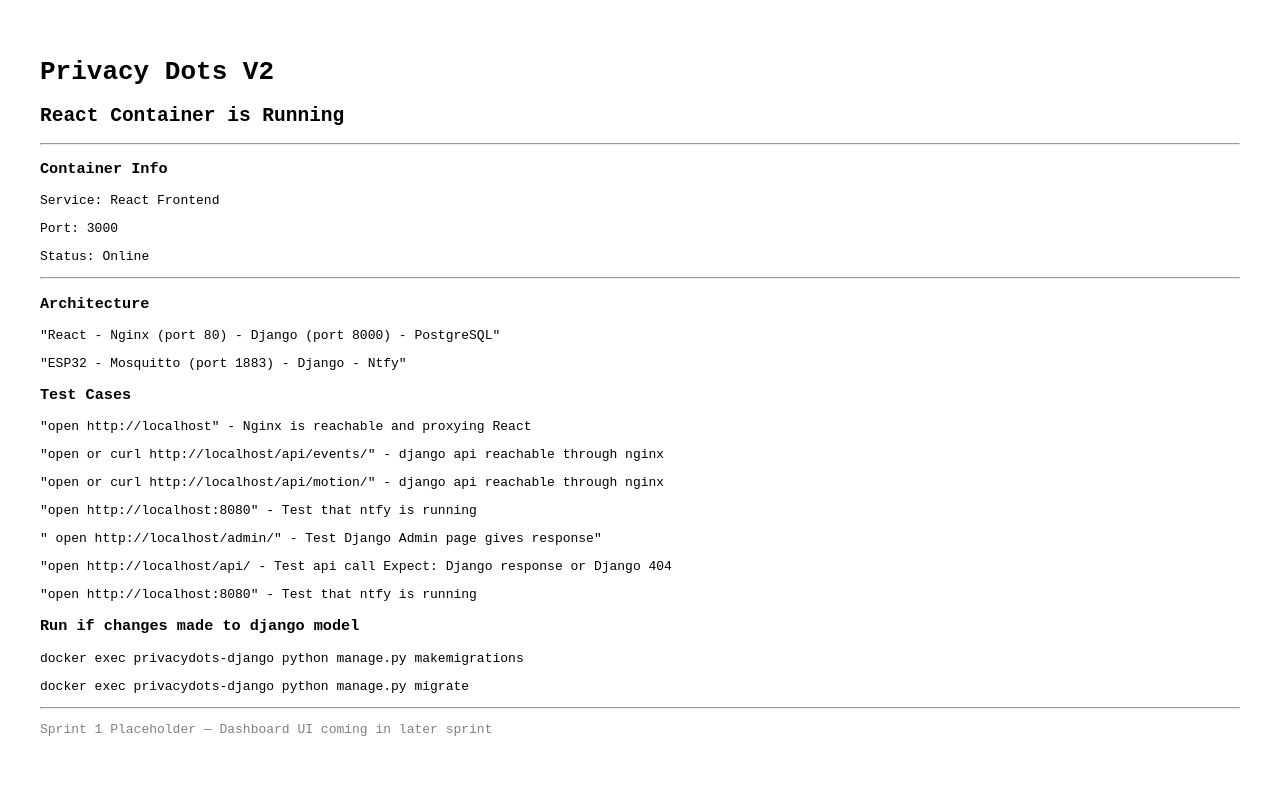
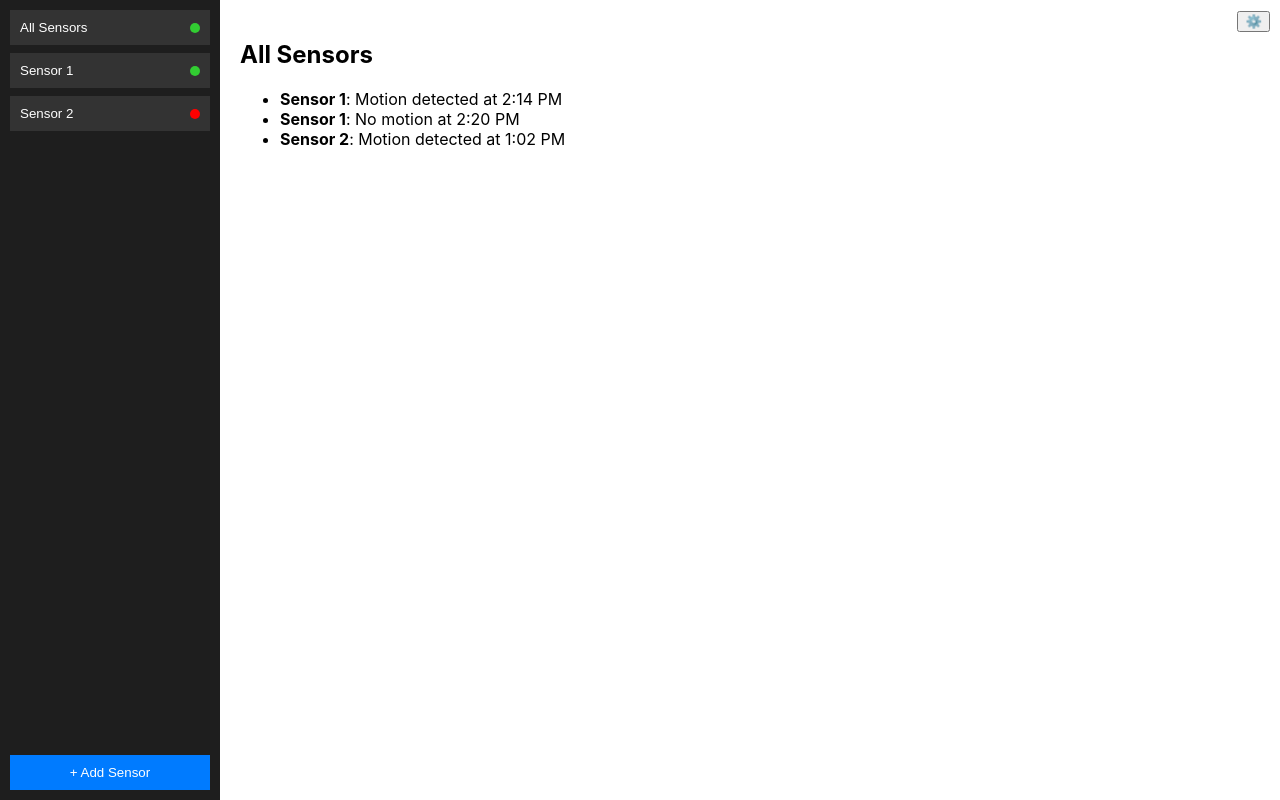
Before and after one commit to devi-walto/Privacy-Dots-V2, a React (Create React App) app in the folder react/: page / in a window 1280 px wide. Built offline with nearby package versions, Linux system fonts and the light colour scheme.

Commit message:
Update App.js
The UI is still pretty basic and nothing is connected yet but I put in dummy logs and sensor statuses. The delete sensor in the settings also works. I built this locally in a jsx file so Im not sure if that will be an issue.

```diff
--- a/react/src/App.js
+++ b/react/src/App.js
@@ -14,46 +14,170 @@
  *   - django/event_handler/views.py — will fetch event data from here
  */
 
+
+import { useState, useEffect } from "react";
+import "./App.css";
+
 function App() {
+  // list of sensors
+  const [sensors, setSensors] = useState(() => {
+  const saved = localStorage.getItem("sensors");
+  return saved
+    ? JSON.parse(saved)
+    : [
+        { name: "All Sensors", status: "online" },
+        { name: "Sensor 1", status: "online" },
+        { name: "Sensor 2", status: "offline" },
+      ];
+  });
+
+  const [selectedSensor, setSelectedSensor] = useState("All Sensors");
+
+  const [sensorToDelete, setSensorToDelete] = useState(null);
+
+  const addSensor = () => {
+    const sensorNumber = sensors.length;
+    const newSensor = {
+      name: `Sensor ${sensorNumber}`,
+      status: "offline"
+    };
+
+  setSensors([...sensors, newSensor]);
+  };
+
+  const [showSettings, setShowSettings] = useState(false);
+
+  useEffect(() => {
+    localStorage.setItem("sensors", JSON.stringify(sensors));
+  }, [sensors]);
+
+  const [logs, setLogs] = useState({
+  "Sensor 1": [
+    { message: "Motion detected", time: "2:14 PM" },
+    { message: "No motion", time: "2:20 PM" }
+  ],
+  "Sensor 2": [
+    { message: "Motion detected", time: "1:02 PM" }
+  ]
+  });
+
+  const [deleteMode, setDeleteMode] = useState(false);
+
+  const deleteSensor = (sensorName) => {
+  // prevent deleting "All Sensors"
+  if (sensorName === "All Sensors") return;
+
+  const updatedSensors = sensors.filter(
+    (sensor) => sensor.name !== sensorName
+  );
+
+  setSensors(updatedSensors);
+
+  // reset selection if needed
+  if (selectedSensor === sensorName) {
+    setSelectedSensor("All Sensors");
+  }
+  };
+
+  const confirmDelete = () => {
+    if (!sensorToDelete) return;
+
+    const updatedSensors = sensors.filter(
+      (sensor) => sensor.name !== sensorToDelete
+    );
+
+    setSensors(updatedSensors);
+
+    if (selectedSensor === sensorToDelete) {
+      setSelectedSensor("All Sensors");
+    }
+
+    setSensorToDelete(null);
+  };
+
+  const cancelDelete = () => {
+    setSensorToDelete(null);
+  };
+
   return (
-    <div style={{ padding: '40px', fontFamily: 'monospace' }}>
+    <div className="app">
 
-      <h1>Privacy Dots V2</h1>
-      <h2>React Container is Running</h2>
+      <div className="settings-container">
+        <button onClick={() => setShowSettings(!showSettings)}>
+          ⚙️
+        </button>
 
-      <hr />
+        {showSettings && (
+          <div className="dropdown">
+            <button>Node Health Check</button>
+            <button>Add Host</button>
+            <button onClick={() => setDeleteMode(!deleteMode)}>
+              Delete Sensor
+            </button>
+          </div>
+        )}
+      </div>
 
-      <h3>Container Info</h3>
-      <p>Service: React Frontend</p>
-      <p>Port: 3000</p>
-      <p>Status: Online</p>
+      <div className="sidebar">
+        {sensors.map((sensor, index) => (
+          <button
+            key={index}
+            className="sensor-button"
+            onClick={() => setSelectedSensor(sensor.name)}
+          >
+            <span>{sensor.name}</span>
 
-      <hr />
+            {deleteMode ? (
+              <button
+                className="delete-btn"
+                onClick={(e) => {
+                  e.stopPropagation();
+                  setSensorToDelete(sensor.name);
+                }}
+              >
+                ❌
+              </button>
+            ) : (
+              <span className={`status ${sensor.status}`}></span>
+            )}
+          </button>
+        ))}
 
-      <h3>Architecture</h3>
-      <p> "React - Nginx (port 80) - Django (port 8000) - PostgreSQL" </p>
-      <p> "ESP32 - Mosquitto (port 1883) - Django - Ntfy" </p>
+        <button className="add-button" onClick={addSensor}>
+          + Add Sensor
+        </button>
+      </div>
 
-
-      <h3> Test Cases</h3>
-
-      <p> "open http://localhost" - Nginx is reachable and proxying React</p>
-        <p> "open or curl http://localhost/api/events/" - django api reachable through nginx</p>
-        <p> "open or curl http://localhost/api/motion/" - django api reachable through nginx</p>
-      <p> "open http://localhost:8080" - Test that ntfy is running </p>
-      <p> " open http://localhost/admin/" - Test Django Admin page gives response" </p>
-      <p> "open http://localhost/api/ - Test api call Expect: Django response or Django 404  </p>
-      <p> "open http://localhost:8080" - Test that ntfy is running </p>
-
-      <h3> Run if changes made to django model</h3>
-      <p>docker exec privacydots-django python manage.py makemigrations</p>
-      <p>docker exec privacydots-django python manage.py migrate</p>
-      <hr />
-
-      <p style={{ color: 'gray' }}>
-        Sprint 1 Placeholder — Dashboard UI coming in later sprint
-      </p>
-
+      <div className="main">
+        <h2>{selectedSensor}</h2>
+        <ul>
+          {(selectedSensor === "All Sensors"
+            ? Object.entries(logs).flatMap(([sensorName, sensorLogs]) =>
+                sensorLogs.map((log) => ({
+                  ...log,
+                  sensorName
+                }))
+              )
+            : (logs[selectedSensor] || []).map((log) => ({
+                ...log,
+                sensorName: selectedSensor
+              }))
+          ).map((log, index) => (
+            <li key={index}>
+              <strong>{log.sensorName}</strong>: {log.message} at {log.time}
+            </li>
+          ))}
+        </ul>
+      </div>
+      {sensorToDelete && (
+        <div className="modal-overlay">
+          <div className="modal">
+            <p>Are you sure you want to delete {sensorToDelete}?</p>
+            <button onClick={confirmDelete}>Yes, Delete</button>
+            <button onClick={cancelDelete}>Cancel</button>
+          </div>
+        </div>
+      )}
     </div>
   );
 }
```
